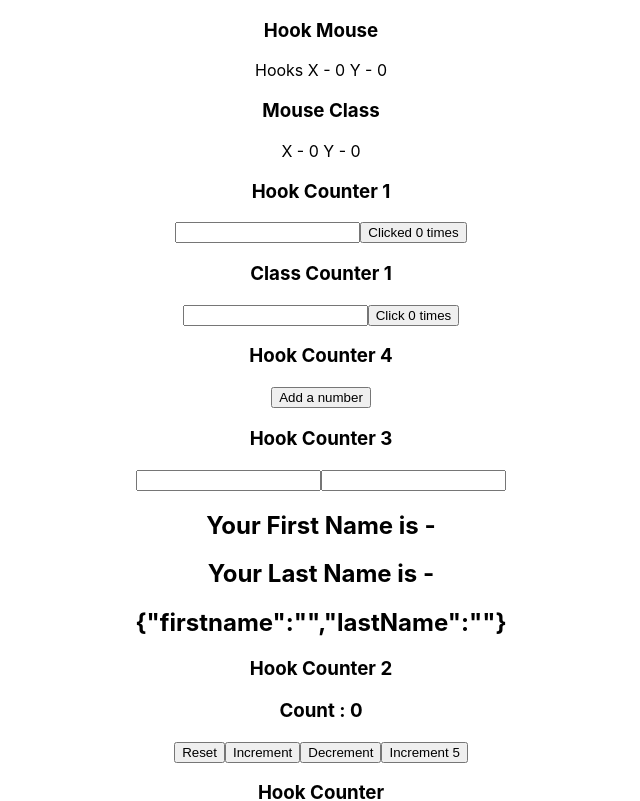
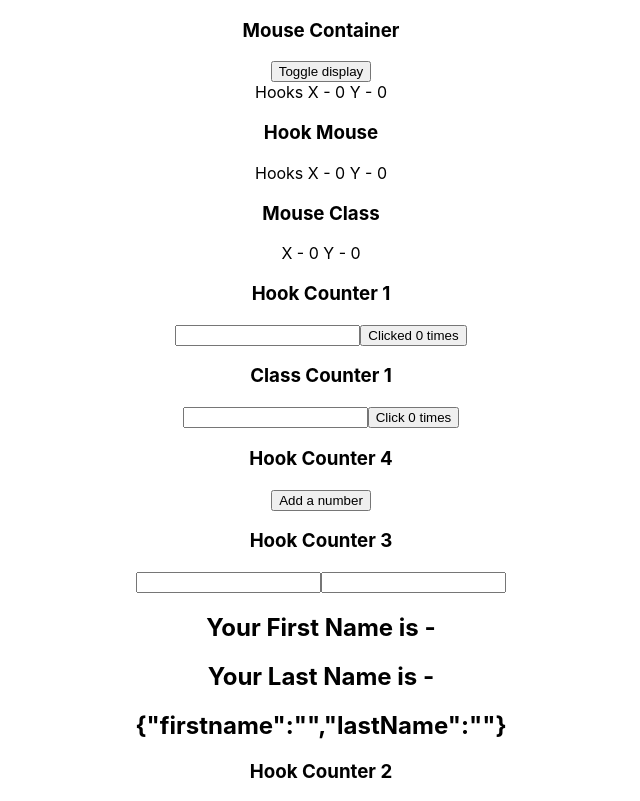
Before and after one commit to abdurrahmanmh/state-hook, a React (Create React App) app: page / in a window 1280 px wide. Shown: the top 801 px of the page, without its empty margins (319-959 px from the left). Built offline with nearby package versions, Linux system fonts and the light colour scheme.

Commit message:
useEffect with cleanup (#8)

```diff
--- a/src/App.js
+++ b/src/App.js
@@ -9,10 +9,14 @@
 import HookCounter1 from "./components/HookCounter1";
 import ClassMouse from "./components/ClassMouse";
 import HookMouse from "./components/HookMouse";
+import MouseContainer from "./components/MouseContainer";
 
 function App() {
   return (
     <div className="App">
+      <h3>Mouse Container</h3>
+      <MouseContainer/>
+
       <h3>Hook Mouse</h3>
       <HookMouse />
       <h3>Mouse Class</h3>
--- a/src/components/ClassMouse.js
+++ b/src/components/ClassMouse.js
@@ -16,6 +16,9 @@
   componentDidMount(){
     window.addEventListener("mousemove", this.logMousePosition)
   }
+  componentWillUnmount(){
+    window.removeEventListener('mousemove',this.logMousePosition)
+  }
 
   render() {
     return <div>X - {this.state.x} Y - {this.state.y}</div>;
--- a/src/components/HookMouse.js
+++ b/src/components/HookMouse.js
@@ -13,6 +13,12 @@
 useEffect(()=>{
     console.log('useEffect Mouse Called')
     window.addEventListener('mousemove', logMousePosition)
+
+    return () => {
+        console.log('Component unmounting code')
+        window.removeEventListener('mousemove', logMousePosition)
+    }
+
 },[])
 
   return (
--- /dev/null
+++ b/src/components/MouseContainer.js
@@ -0,0 +1,14 @@
+import React, { useState } from 'react'
+import HookMouse from './HookMouse'
+
+function MouseContainer() {
+    const [display,setDisplay] = useState(true)
+  return (
+    <div>
+        <button onClick={()=> setDisplay(!display)}>Toggle display</button>
+        {display && <HookMouse></HookMouse>}
+    </div>
+  )
+}
+
+export default MouseContainer
```
